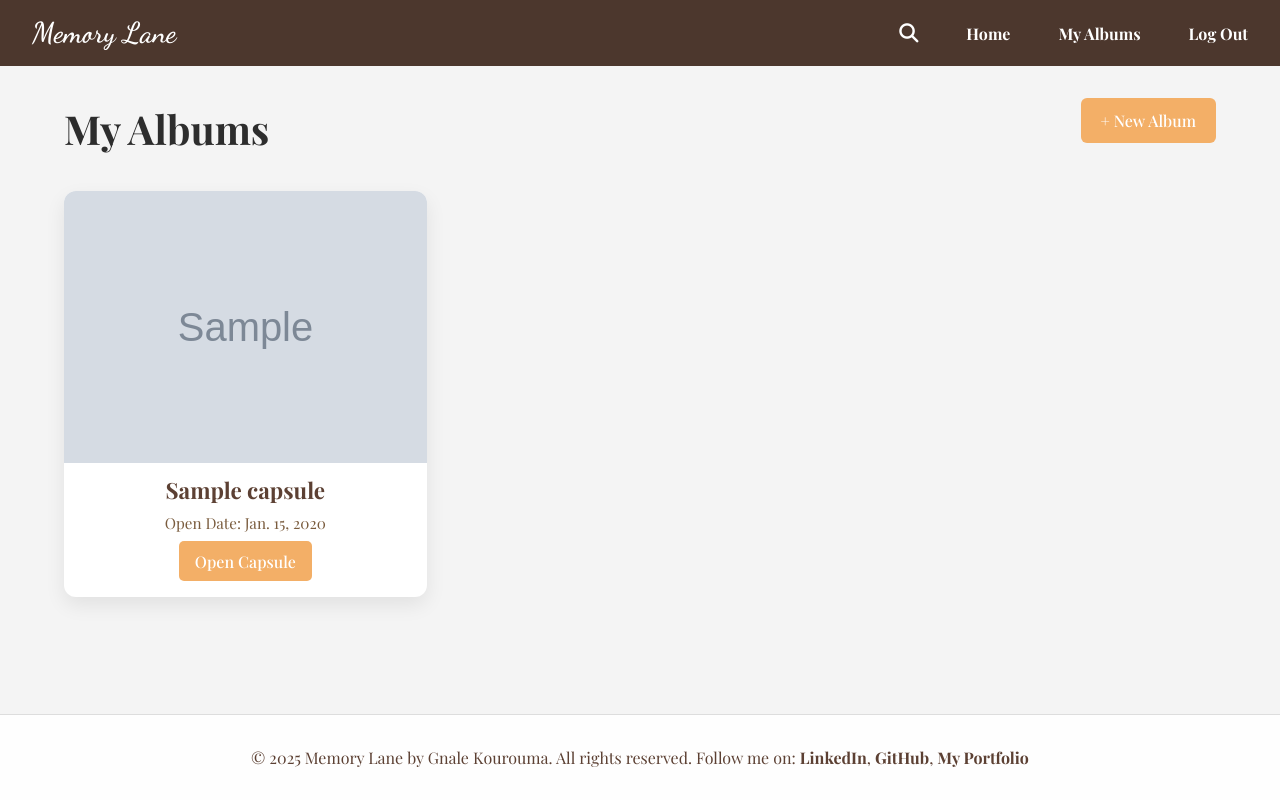
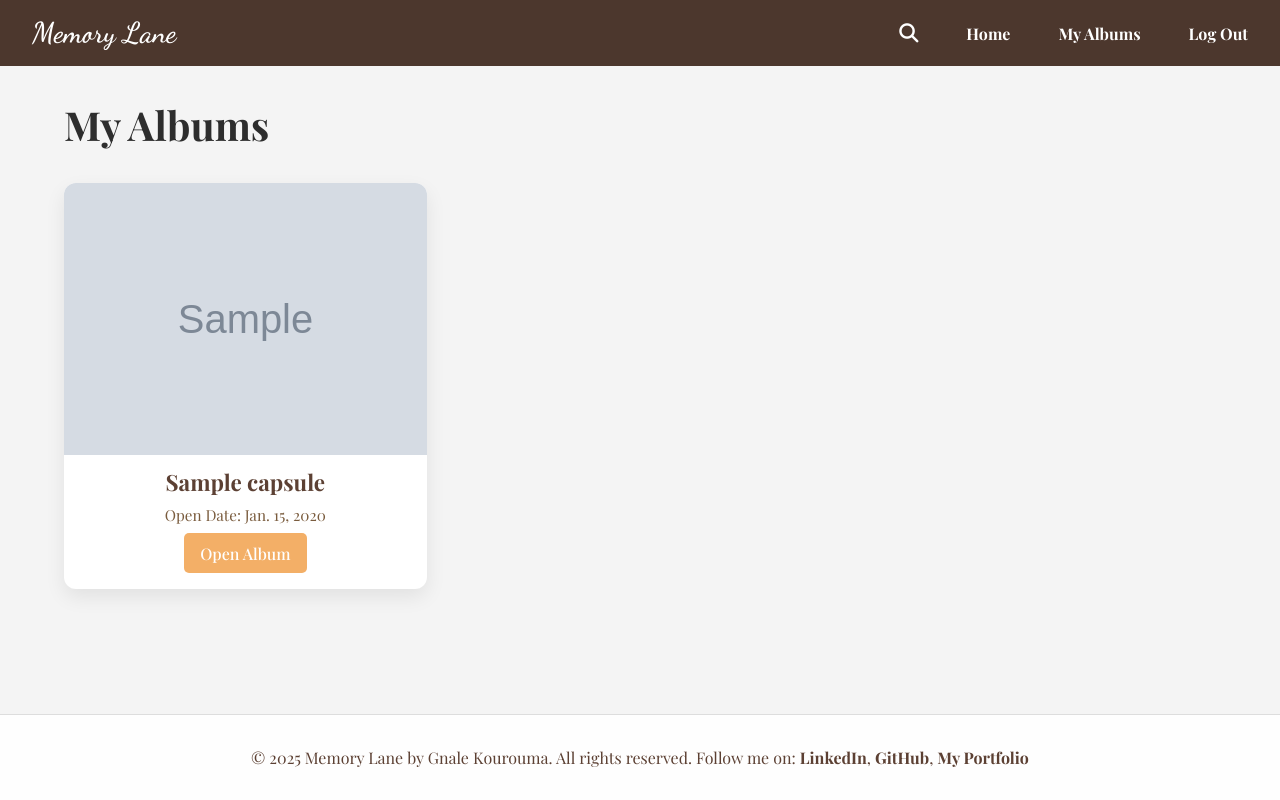
Before and after one commit to gkourouma/dear-future-me, a Django app: page /capsules/ in a window 1280 px wide. Run offline with Django 5.2, Linux system fonts and the light colour scheme; a user stored in the database is signed in; tables that the repository leaves empty hold one stand-in row (values such as "Sample post"); grey boxes marked "Sample" are stand-in pictures; some web fonts are replaced.

Commit message:
WIP: Updated album display logic and improve locked capsule messaging

```diff
--- a/dearfutureme/main_app/templates/capsules.html
+++ b/dearfutureme/main_app/templates/capsules.html
@@ -9,13 +9,22 @@
 <main>
   <section class="capsule-page">
     <div class="header">
-      <h1 class="capsule-title">My Albums</h1>
-      <a href="{% url 'capsule_create' %}" class="btn"> + New Album</a>
+      <h1>
+        {% if request.user == target_user %}
+          {{ target_user.username }}'s Albums
+        {% else %}
+          My Albums
+        {% endif %}
+      </h1>
+
+      {% if request.user == target_user %}
+        <a href="{% url 'capsule_create' %}" class="btn">Add New Album</a>
+      {% endif %}
     </div>
 
     <div class="capsule-grid">
       {% for capsule in capsules %}
-        <div class="capsule-card {% if capsule.is_locked %}locked{% endif %}">
+        <div class="capsule-card {% if capsule.is_locked and not capsule.is_unlockable %}locked{% endif %}">
           <div class="polaroid-frame">
             {% if capsule.cover_image %}
               <img src="{{ capsule.cover_image.url }}" alt="{{ capsule.title }}">
@@ -28,21 +37,25 @@
             <h3>{{ capsule.title }}</h3>
             <p class="open-date">Open Date: {{ capsule.open_date }}</p>
 
-            {% if capsule.is_locked %}
-              <span class="lock-icon">🔒 Locked</span>
+            {% if capsule.is_locked and not capsule.is_unlockable %}
+              <span class="lock-icon">🔒 Locked until {{ capsule.open_date }}</span>
             {% endif %}
 
             <a href="{% url 'capsule_detail' capsule.id %}" class="btn">
-              {% if capsule.is_locked %}
-                View Capsule
+              {% if capsule.is_locked and not capsule.is_unlockable %}
+              Locked Album
               {% else %}
-                Open Capsule
+                Open Album
               {% endif %}
             </a>
           </div>
         </div>
       {% empty %}
-        <p>No capsules yet. <a href="{% url 'capsule_create' %}">Create your first one</a> </p>
+        <p>No Albums yet.
+          {% if request.user == target_user %}
+            <a href="{% url 'capsule_create' %}">Create your first one</a>
+          {% endif %}
+        </p>
       {% endfor %}
     </div>
   </section>
```
